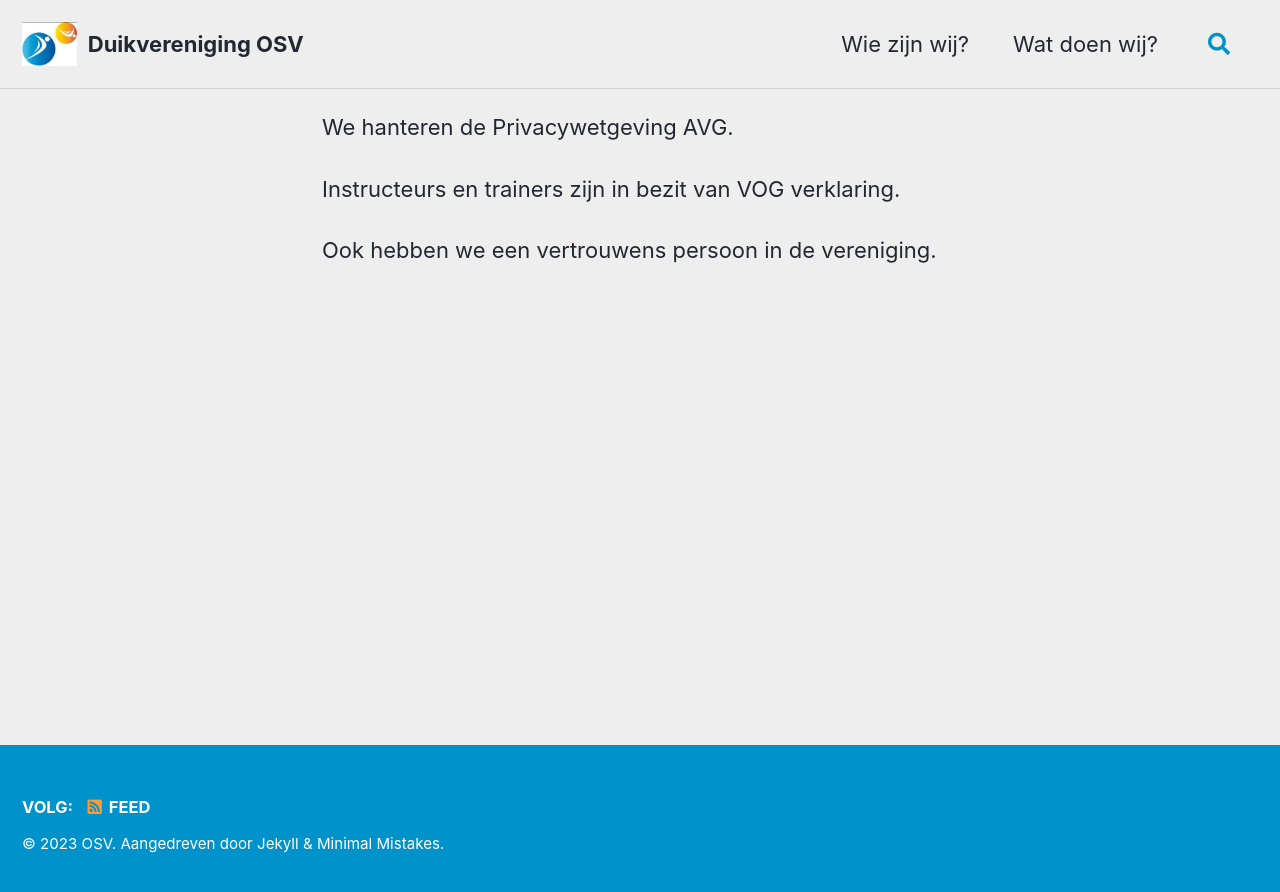
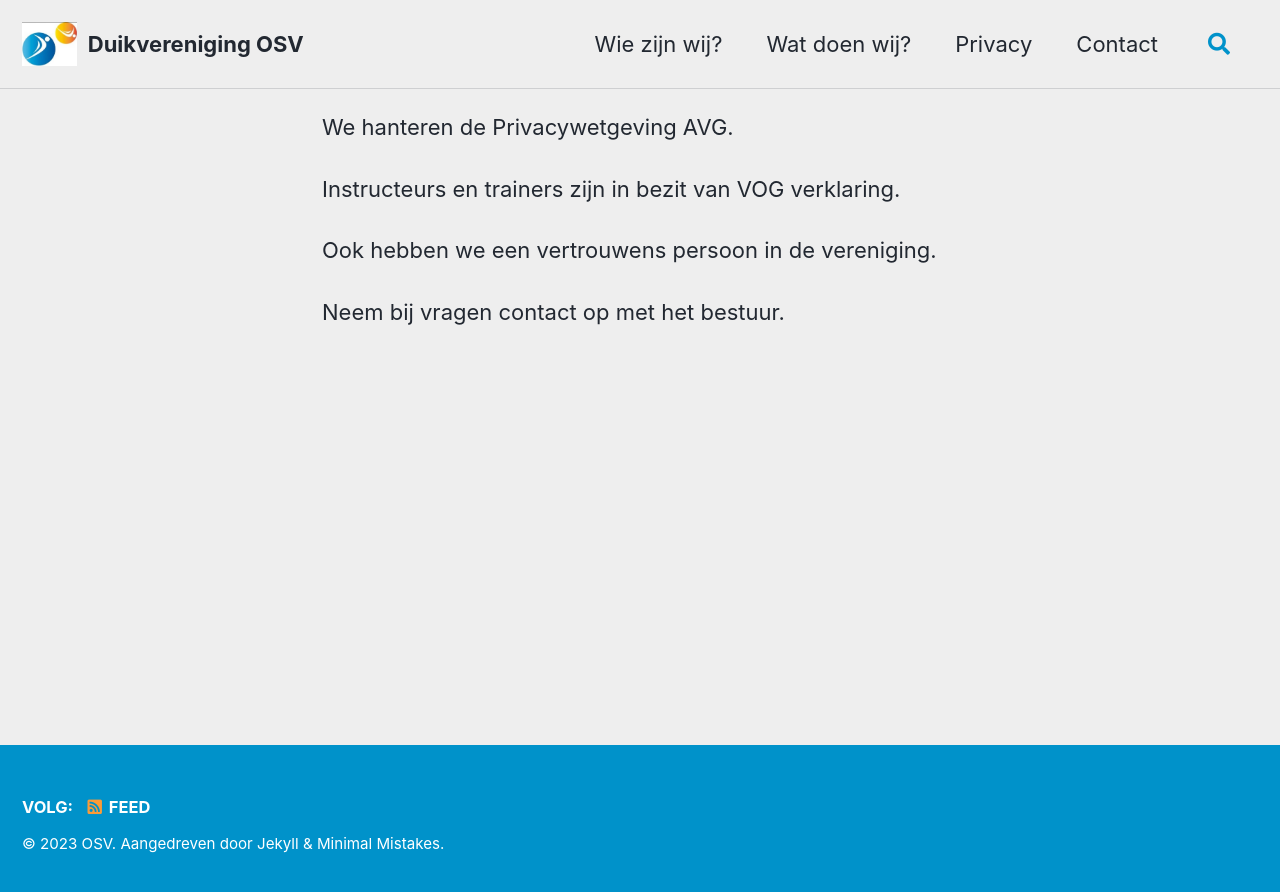
Before and after one commit to walthertimmer/osvveenendaal.nl, a Jekyll site: the page built from _pages/privacy.md, in a window 1280 px wide. Shown: the top 892 px of the page. Built offline with Jekyll 4.4.1, drawn with Linux system fonts in a browser that asks for light colours; cached includes are drawn as plain includes.

Commit message:
more link work

```diff
--- a/_data/navigation.yml
+++ b/_data/navigation.yml
@@ -4,6 +4,10 @@ main:
     url: "./wie-zijn-wij/"
   - title: "Wat doen wij?"
     url: "./wat-doen-wij/"
+  - title: "Privacy"
+    url: "./privacy/"
+  - title: "Contact"
+    url: "./contact/"
   #- title: "Quick-Start Guide"
   #  url: https://mmistakes.github.io/minimal-mistakes/docs/quick-start-guide/
   # - title: "About"
--- a/_pages/contact.md
+++ b/_pages/contact.md
@@ -1,6 +1,7 @@
 ---
 layout: single
 author_profile: false
+permalink: contact
 ---
 
 Hoe met ons contact opnemen?
--- a/_pages/privacy.md
+++ b/_pages/privacy.md
@@ -1,6 +1,7 @@
 ---
 layout: single
 author_profile: false
+permalink: privacy
 ---
 
 We hanteren de Privacywetgeving AVG.
@@ -8,3 +9,5 @@ We hanteren de Privacywetgeving AVG.
 Instructeurs en trainers zijn in bezit van VOG verklaring.
 
 Ook hebben we een vertrouwens persoon in de vereniging.
+
+Neem bij vragen contact op met het bestuur.
```
